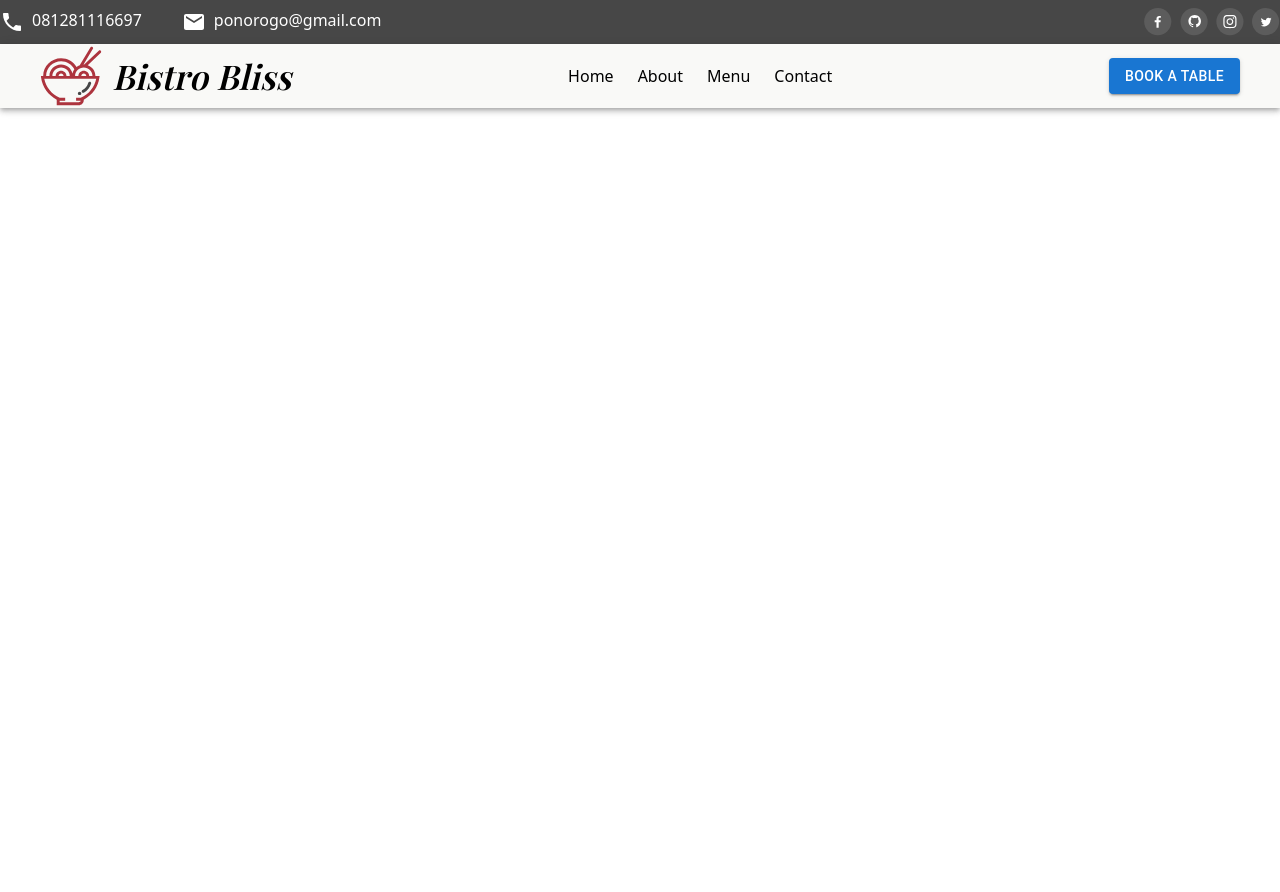
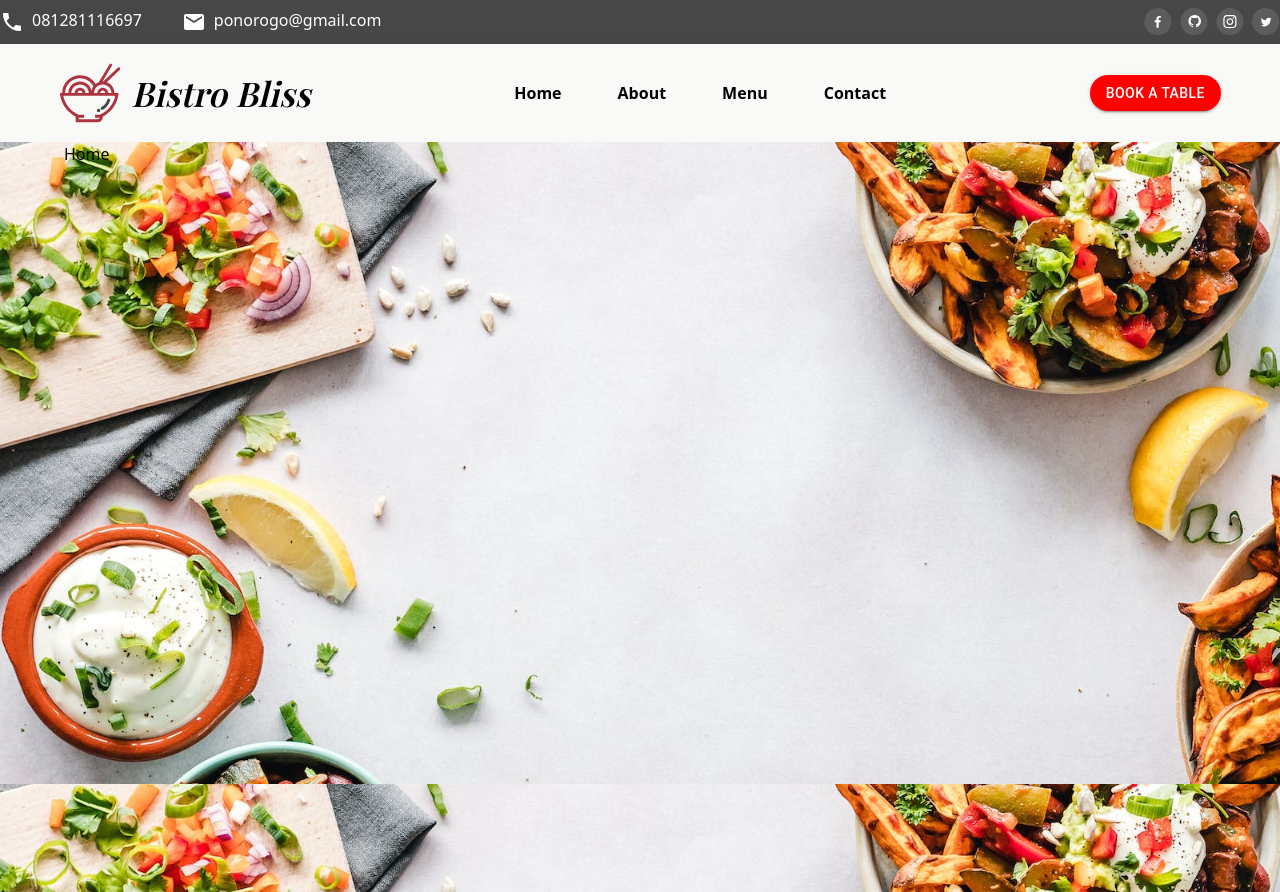
Before and after one commit to Satria-WS/warung-ponorogo, a React (Create React App) app: page / in a window 1280 px wide. Before the commit the page ends 800 px from the top, so only its background shows below. Built offline with nearby package versions, Linux system fonts and the light colour scheme; a web font is replaced by a local one.

Commit message:
fxing menu

```diff
--- a/src/App.tsx
+++ b/src/App.tsx
@@ -26,6 +26,7 @@ import About from "./components/about/About";
 import Menu from "./components/menu/Menu";
 import Contact from "./components/contact/Contact";
 import Home from "./components/home/Home";
+import { OtherHouses } from "@mui/icons-material";
 
 function App() {
   const iconList = [
@@ -51,6 +52,8 @@ function App() {
     },
   ];
 
+  const menuList = ["home", "about", "menu", "contact"];
+
   // Specify the type for the accumulator as an array of JSX elements
   const listItems = iconList.reduce<JSX.Element[]>((acc, item, index) => {
     acc.push(
@@ -66,6 +69,7 @@ function App() {
   return (
     <Fragment>
       <Router>
+        {/* header */}
         <header>
           {/* top */}
           <div className="bg-darkGray">
@@ -98,6 +102,7 @@ function App() {
                     display: "flex",
                     justifyContent: "space-between",
                     alignItems: "center",
+                    padding: "1.2rem",
                   }}
                 >
                   {/* Logo Section */}
@@ -123,15 +128,32 @@ function App() {
 
                   {/* Menu Items */}
                   <Box sx={{ display: "flex", gap: 3, color: "black" }}>
-                    <Link  to="/home">Home</Link>
-                    <Link to="/about">About</Link>
-                    <Link to="/menu">Menu</Link>
-                    <Link to="/contact">Contact</Link>
+                    {menuList.map((item, index) => (
+                      <>
+                        <Link
+                          key={index}
+                          className="hover:bg-[#DBDFD0] rounded-full duration-300 font-semibold hover:font-bold  px-4 py-2"
+                          to={`/${item}`}
+                        >
+                          {`${item
+                            .charAt(0)
+                            .toLocaleUpperCase()}${item.substring(1)}`}
+                        </Link>
+                      </>
+                    ))}
                   </Box>
 
                   {/* Book a Table Button */}
                   <Box>
-                    <Button variant="contained" color="primary">
+                    <Button
+                      variant="contained"
+                      color="primary"
+                      sx={{
+                        backgroundColor: "red",
+                        "&:hover": { backgroundColor: "darkred" },
+                        borderRadius:"999px"
+                      }}
+                    >
                       Book A Table
                     </Button>
                   </Box>
@@ -140,9 +162,10 @@ function App() {
             </AppBar>
           </nav>
         </header>
-
+        {/* Router */}
         <Routes>
-        <Route path="/home" element={<Home />} />
+          <Route path="/" element={<Home />} />
+          <Route path="/home" element={<Home />} />
           <Route path="/about" element={<About />} />
           <Route path="/menu" element={<Menu />} />
           <Route path="/contact" element={<Contact />} />
```
